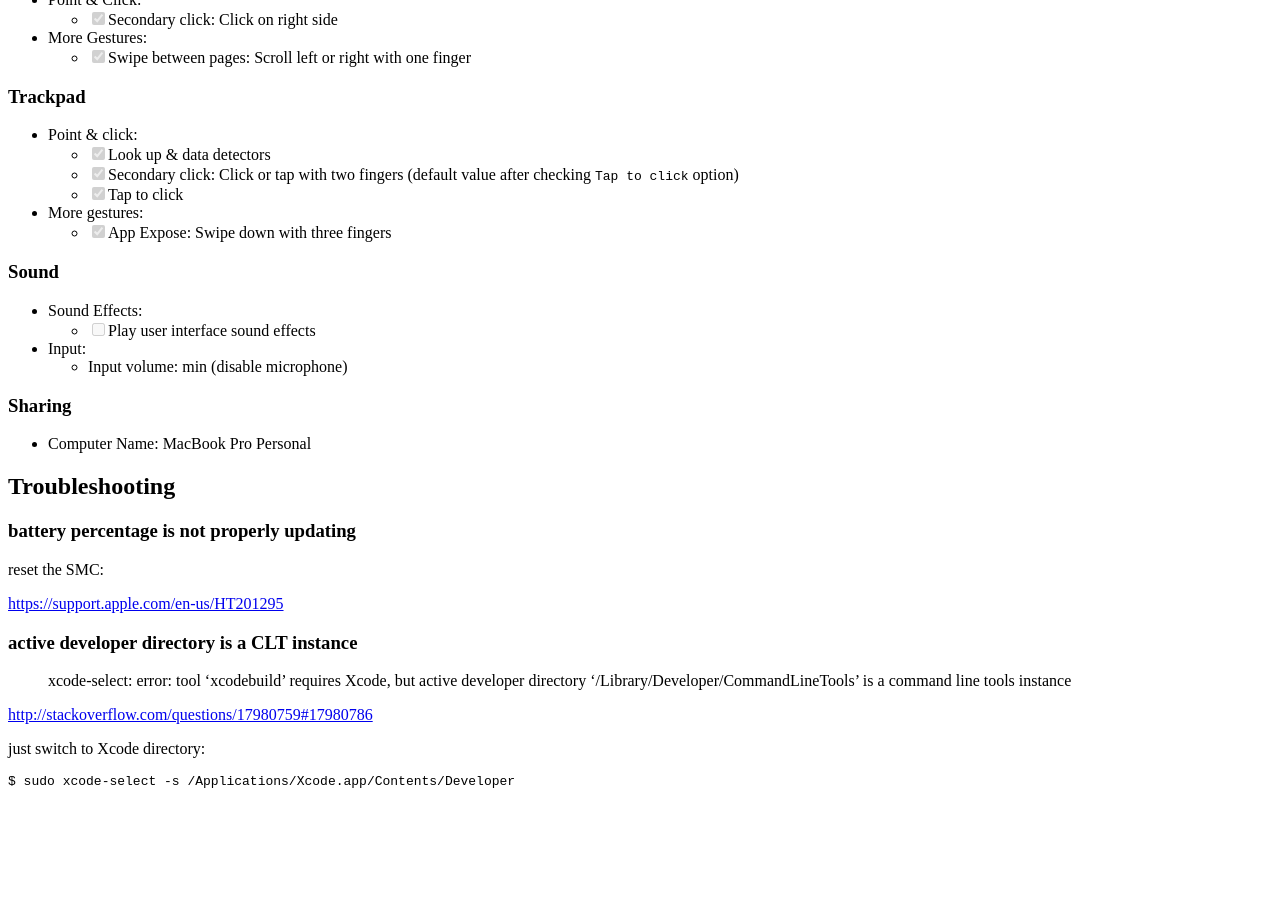
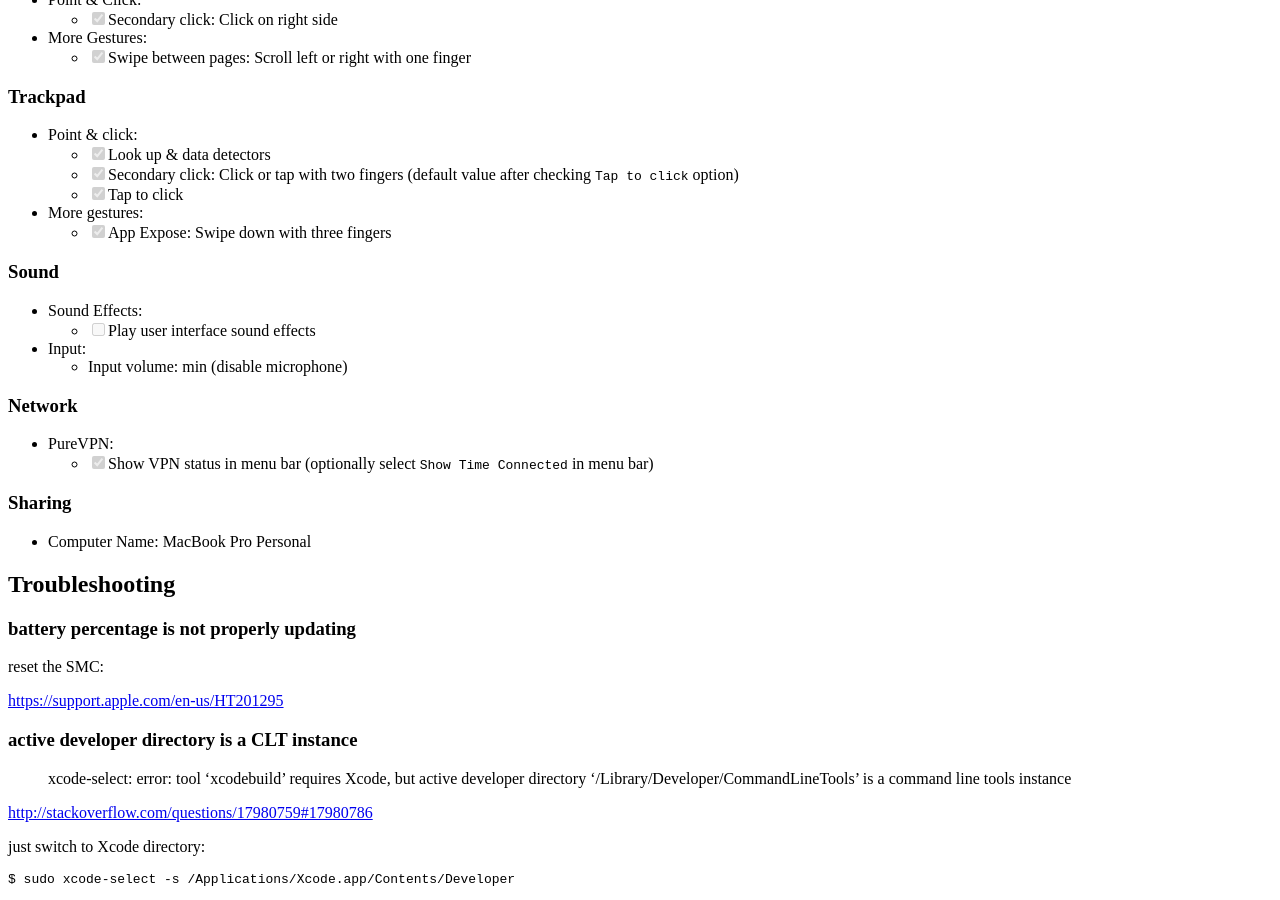
Before and after one commit to tap349/tap349.github.io, a Jekyll site: the page built from _posts/2016-10-03-macos-configuration.md, in a window 1280 px wide and 900 px high, scrolled down 2441 px. Built offline with Jekyll 4.4.1, drawn with Linux system fonts in a browser that asks for light colours; before the commit the page ends 3243 px from its top, so only the background shows below that.

Commit message:
update 2016-12-26_23:00:58

```diff
--- a/_posts/2016-10-03-macos-configuration.md
+++ b/_posts/2016-10-03-macos-configuration.md
@@ -150,6 +150,12 @@ NOTE: to backup files on external NTFS HDD use Paragon Driver for Mac OS
   - Input:
     - Input volume: min (disable microphone)
 
+### Network
+
+  - PureVPN:
+    - [x] Show VPN status in menu bar
+      (optionally select `Show Time Connected` in menu bar)
+
 ### Sharing
 
   - Computer Name: MacBook Pro Personal
```
